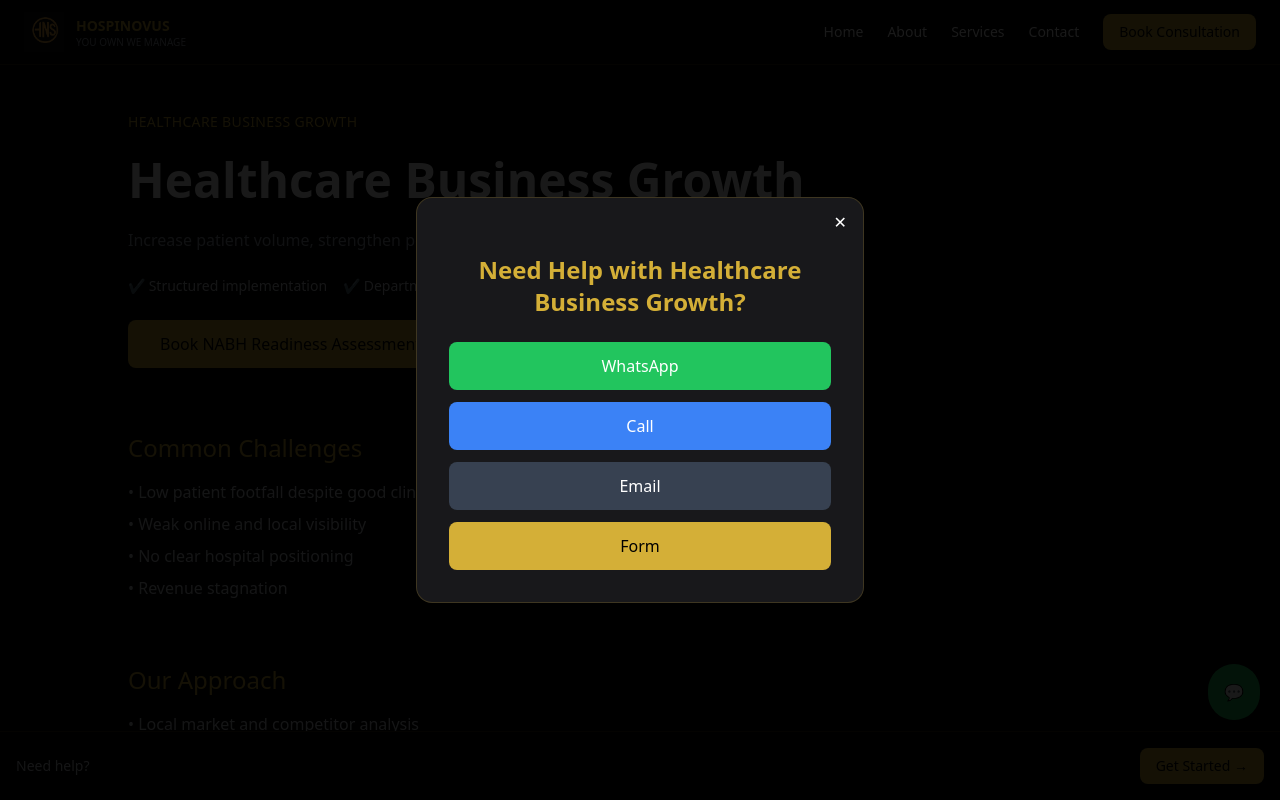
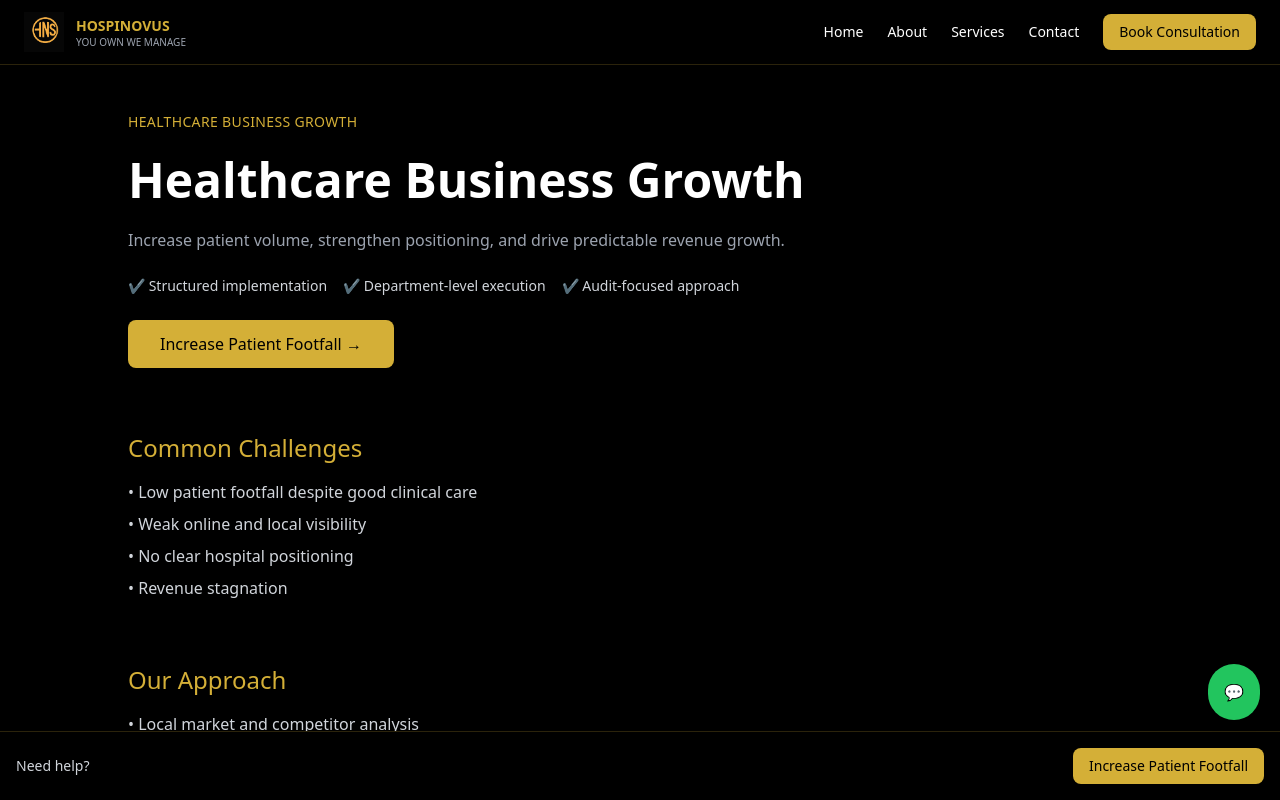
Before and after one commit to hospinovus-lgtm/hospinovus.com, a React (Vite) app: page /services/growth in a window 1280 px wide. Shown: the top 800 px of the page. Built offline with nearby package versions, Linux system fonts and the light colour scheme.

Commit message:
seperate cta

```diff
--- a/src/pages/ServiceDetail.tsx
+++ b/src/pages/ServiceDetail.tsx
@@ -8,6 +8,24 @@ export default function ServiceDetail() {
   const service = servicesData.find((s) => s.slug === slug)
 
   const [showPopup, setShowPopup] = useState(false)
+
+  // ✅ SERVICE-SPECIFIC CTA LOGIC
+  const getCTA = () => {
+    switch (service?.slug) {
+      case "nabh":
+        return "Book NABH Gap Analysis"
+      case "operations":
+        return "Fix My Hospital Operations"
+      case "growth":
+        return "Increase Patient Footfall"
+      case "recruitment":
+        return "Build My Hospital Team"
+      default:
+        return "Book Consultation"
+    }
+  }
+
+  const ctaText = getCTA()
 
   const whatsappMessage = `Hello HOSPINOVUS,
 I’m interested in ${service?.title}.
@@ -35,7 +53,6 @@ Please guide me on next steps.`
     )
   }
 
-  // 🔗 RELATED SERVICES
   const relatedServices = servicesData.filter((s) =>
     service.related?.includes(s.slug)
   )
@@ -68,7 +85,7 @@ Please guide me on next steps.`
             to={`/contact?service=${service.slug}`}
             className="bg-gold text-black px-8 py-3 rounded-lg font-medium inline-block"
           >
-            {commonBlocks.cta.primary} →
+            {ctaText} →
           </Link>
         </div>
 
@@ -184,7 +201,7 @@ Please guide me on next steps.`
           </p>
         </div>
 
-        {/* 🔗 RELATED SERVICES */}
+        {/* RELATED */}
         {relatedServices.length > 0 && (
           <div>
             <h2 className="text-2xl text-gold mb-6">Related Services</h2>
@@ -213,7 +230,7 @@ Please guide me on next steps.`
             to={`/contact?service=${service.slug}`}
             className="bg-gold text-black px-8 py-3 rounded-lg font-medium"
           >
-            {commonBlocks.cta.primary} →
+            {ctaText} →
           </Link>
         </div>
 
@@ -226,11 +243,11 @@ Please guide me on next steps.`
           to={`/contact?service=${service.slug}`}
           className="bg-gold text-black px-4 py-2 rounded-lg text-sm"
         >
-          Get Started →
+          {ctaText}
         </Link>
       </div>
 
-      {/* WHATSAPP FLOAT */}
+      {/* WHATSAPP */}
       <a
         href={`https://wa.me/918330016037?text=${encodeURIComponent(whatsappMessage)}`}
         target="_blank"
@@ -238,42 +255,6 @@ Please guide me on next steps.`
       >
         💬
       </a>
-
-      {/* EXIT MODAL */}
-      {showPopup && (
-        <div className="fixed inset-0 bg-black/90 flex items-center justify-center z-[999] px-4">
-          <div className="bg-zinc-900 border border-gold/20 rounded-2xl p-8 max-w-md w-full text-center space-y-6 relative">
-            <button onClick={() => setShowPopup(false)} className="absolute top-3 right-4">
-              ✕
-            </button>
-
-            <h2 className="text-2xl text-gold font-bold">
-              Need Help with {service.title}?
-            </h2>
-
-            <div className="space-y-3">
-              <a href={`https://wa.me/918330016037?text=${encodeURIComponent(whatsappMessage)}`} target="_blank" className="bg-green-500 block py-3 rounded-lg">
-                WhatsApp
-              </a>
-
-              <a href="tel:+918330016037" className="bg-blue-500 block py-3 rounded-lg">
-                Call
-              </a>
-
-              <a
-                href={`mailto:hospinovus@gmail.com?subject=${encodeURIComponent(`Inquiry about ${service.title}`)}`}
-                className="bg-gray-700 block py-3 rounded-lg"
-              >
-                Email
-              </a>
-
-              <Link to={`/contact?service=${service.slug}`} className="bg-gold text-black block py-3 rounded-lg">
-                Form
-              </Link>
-            </div>
-          </div>
-        </div>
-      )}
     </div>
   )
 }
```
